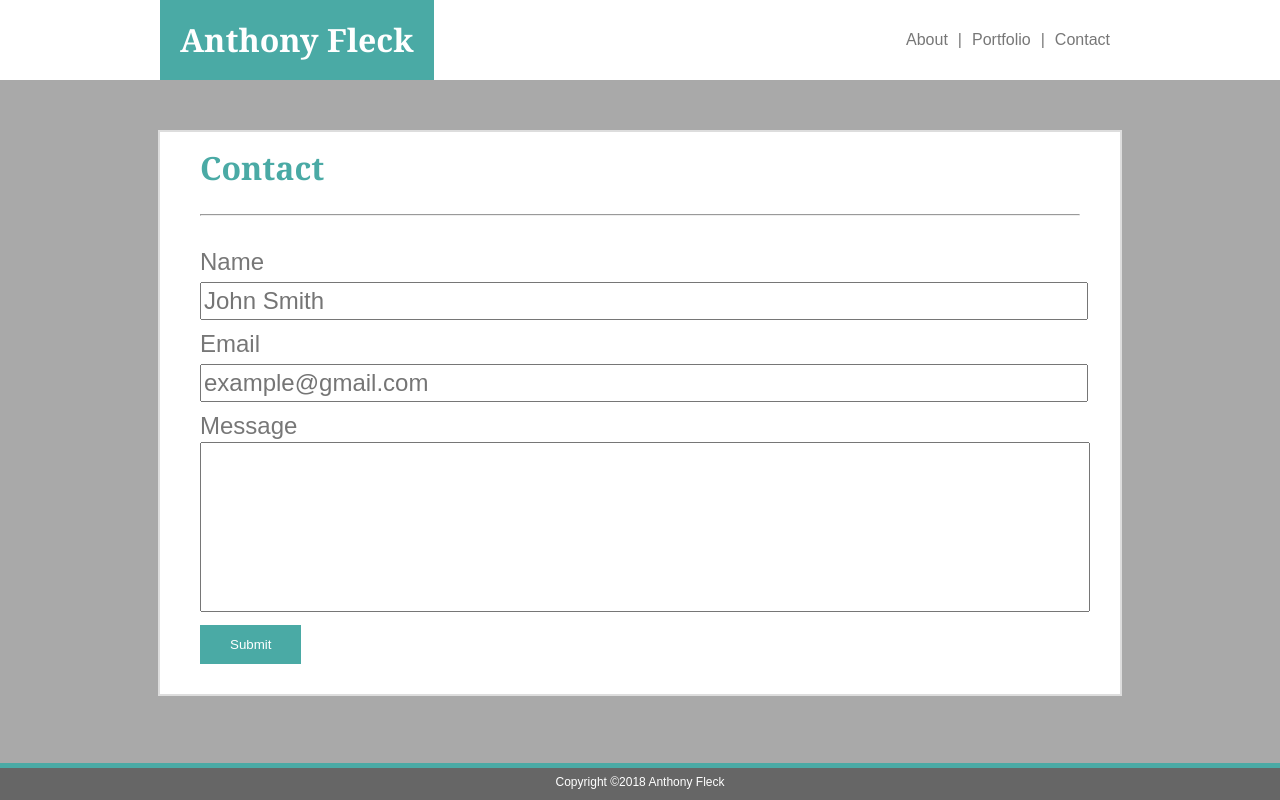
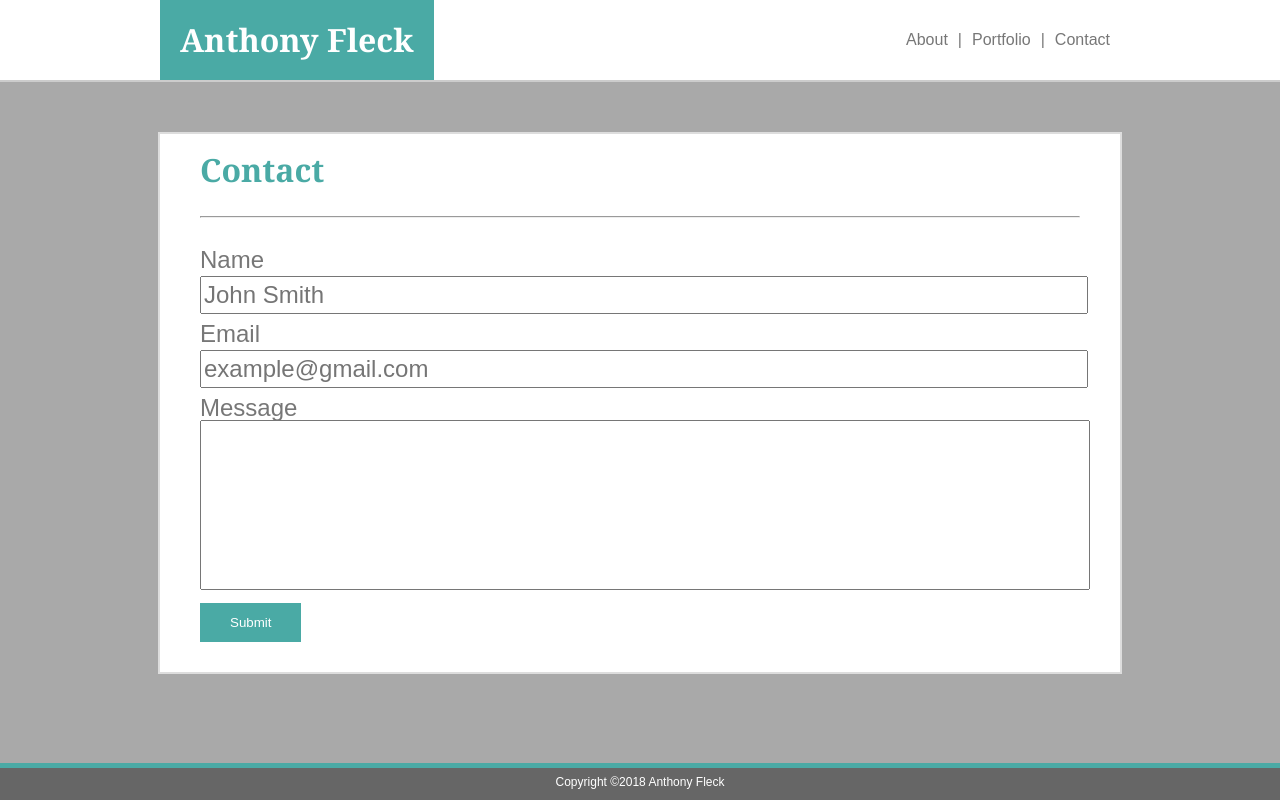
Before and after one commit to ajfleck13/Basic-Portfolio, a plain HTML site: page contact.html in a window 1280 px wide. Drawn offline with Linux system fonts and the light colour scheme.

Commit message:
fix margin error

```diff
--- a/assets/css/style.css
+++ b/assets/css/style.css
@@ -17,7 +17,6 @@ h1 {
 label {
     font-size: 24px;
     margin: 8px 0px 4px 0px;
-    line-height: 32px;
 }
 
 hr {
@@ -29,7 +28,7 @@ hr {
     top: 0px;
     width: 100%;
     height: 80px;
-    border-width: 0px 4px 0px 0px;
+    border-bottom-width: 2px;
     border-style: solid;
     border-color: #cccccc;
 }
```
